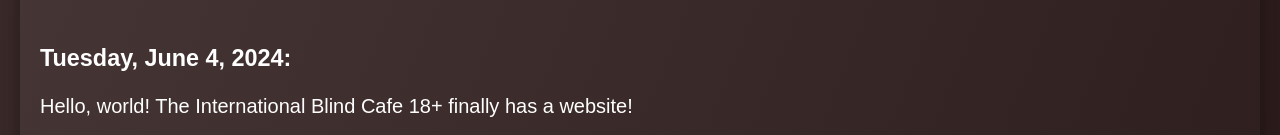
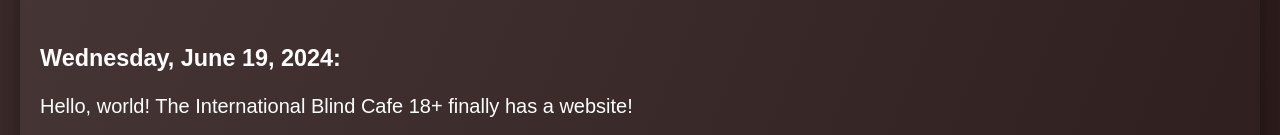
Before and after one commit to intblindcafe/ibc, a plain HTML site: page index.html in a window 1280 px wide. Shown: the part 264-399 px from the top of the page. Drawn offline with Linux system fonts and the light colour scheme.

Commit message:
Update index.html Latest Activity

```diff
--- a/index.html
+++ b/index.html
@@ -12,7 +12,7 @@
 
 		<section class="normalsection">
 			<h2>Latest Activity</h2>
-			<h3>Tuesday, June 4, 2024:</h3>
+			<h3>Wednesday, June 19, 2024:</h3>
 			<p>Hello, world! The International Blind Cafe 18+ finally has a website!</p>
 		</section>
 
```
